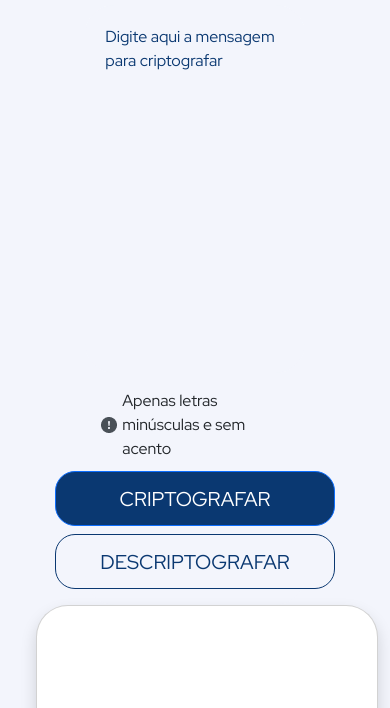
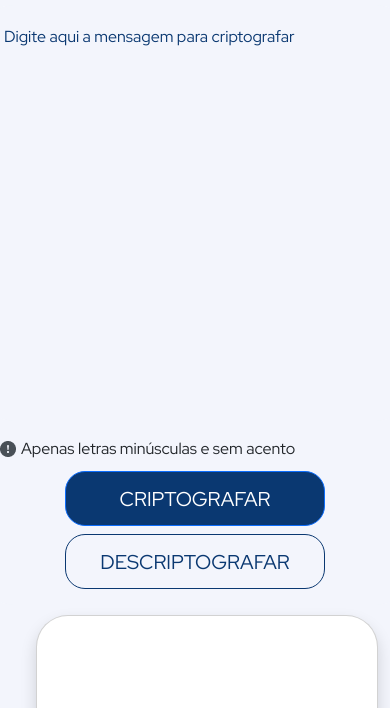
Before and after one commit to xand3/Codificador-Challenge-Oracle, a plain HTML site: page index.html in a window 390 px wide. Shown: the part 81-789 px from the top of the page. Drawn offline with nearby package versions, Linux system fonts and the light colour scheme.

Commit message:
corrigindo responsividade

```diff
--- a/assets/css/media-queries.css
+++ b/assets/css/media-queries.css
@@ -1,15 +1,22 @@
 @media (max-width: 990px) {
     .input-area {
-        width: 60%;
+        width: 70vh;
     }
     .result-area {
         width: 40%;
+        padding-top: 10px;
+    }
+    .btn {
+        width: 300px;
     }
 }
 @media (max-width: 768px) {
     .d-flex {
         flex-direction: column;
         align-items: center;
+    }
+    .input-area {
+        width: 70vh;
     }
     .result-area {
         width: 100%;
@@ -18,14 +25,26 @@
     .icons {
         display: flex;
     }
+    .btn {
+        width: 260px;
+    }
 }
 @media (max-width: 575px) {
+    .input-area {
+        width: 50vh;
+    }
     .d-grid {
         justify-content: center;
+    }
+    .btn {
+        width: 260px;
     }
 }
 @media (max-width: 330px) {
     #copiar {
         width: 260px;
     }
+    .btn {
+        width: 260px;
+    }
 }
```
